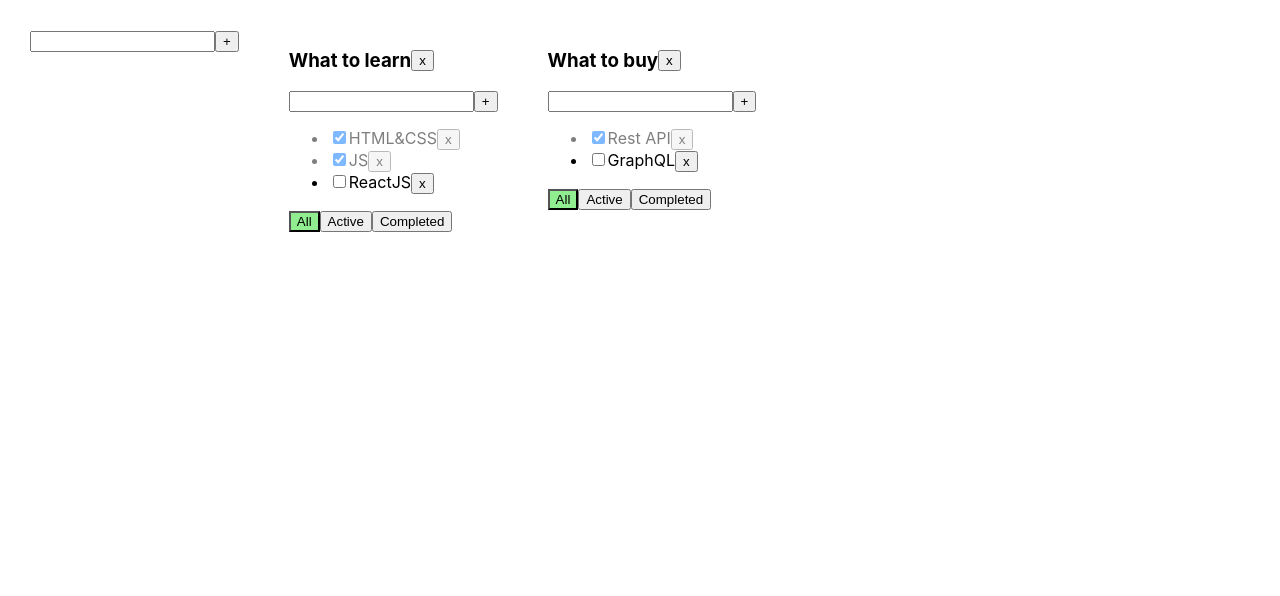
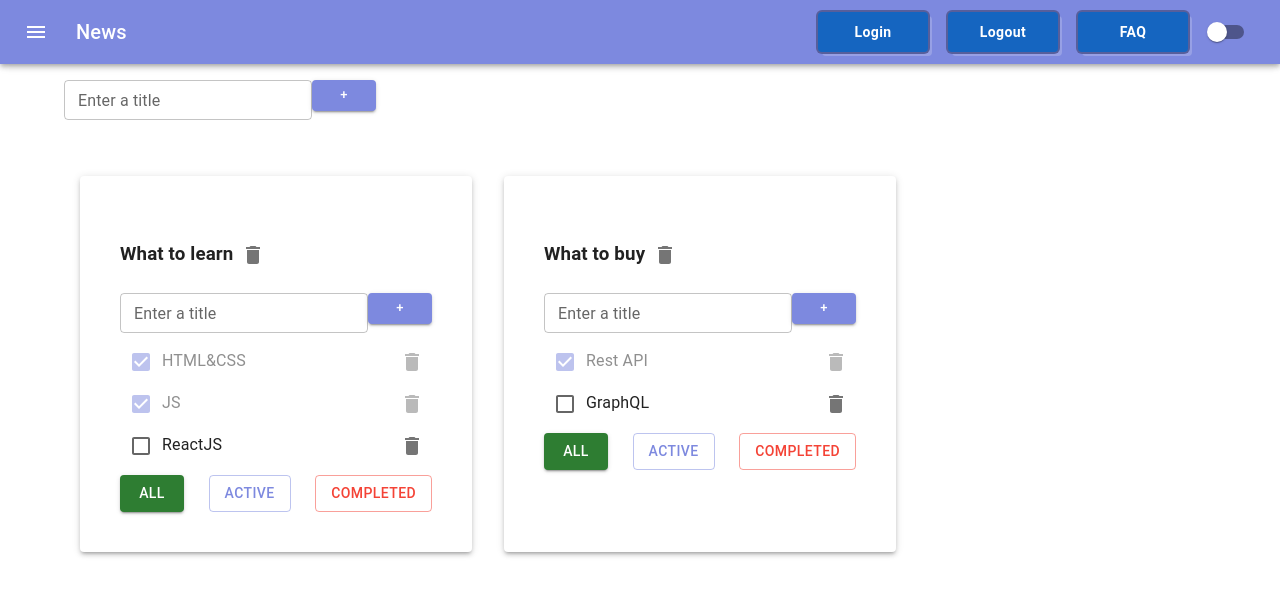
Before and after one commit to ianabarkhatova/todolist-new, a React (Vite) app: page / in a window 1280 px wide. Shown: the top 596 px of the page. Built offline with nearby package versions, Linux system fonts and the light colour scheme.

Commit message:
Implement MUI

```diff
--- a/package.json
+++ b/package.json
@@ -10,6 +10,10 @@
     "preview": "vite preview"
   },
   "dependencies": {
+    "@emotion/react": "^11.14.0",
+    "@emotion/styled": "^11.14.0",
+    "@mui/icons-material": "^6.4.5",
+    "@mui/material": "^6.4.5",
     "react": "19.0.0",
     "react-dom": "19.0.0",
     "uuid": "^11.0.5"
--- a/src/App.css
+++ b/src/App.css
@@ -1,29 +1,29 @@
 .app {
-  padding: 30px;
-  display: flex;
+  /*padding: 30px;*/
+  /*display: flex;*/
 }
 
-.app > div {
-  margin-right: 50px;
-}
+/*.app > div {*/
+/*  margin-right: 50px;*/
+/*}*/
 
-.error {
-  border: red 3px solid;
-}
+/*.error {*/
+/*  border: red 3px solid;*/
+/*}*/
 
-.error-message {
-  color: red;
-}
+/*.error-message {*/
+/*  color: red;*/
+/*}*/
 
-.active-filter {
-  background-color: lightgreen;
-}
+/*.active-filter {*/
+/*  background-color: lightgreen;*/
+/*}*/
 
-.is-done {
-  opacity: 0.5;
-}
+/*.is-done {*/
+/*  opacity: 0.5;*/
+/*}*/
 
-.container {
-  display: flex;
-  align-items: center;
-}
+/*.container {*/
+/*  display: flex;*/
+/*  align-items: center;*/
+/*}*/
--- a/src/App.tsx
+++ b/src/App.tsx
@@ -3,6 +3,12 @@ import { Todolist } from "./components/Todolist.tsx";
 import { useState } from "react";
 import { v1 } from "uuid";
 import { AddItemForm } from "./components/AddItemForm.tsx";
+import { ButtonAppBar } from "./components/ButtonAppBar.tsx";
+import Container from "@mui/material/Container";
+import Grid from "@mui/material/Grid2";
+import Paper from "@mui/material/Paper";
+import { createTheme, ThemeProvider } from "@mui/material/styles";
+import { CssBaseline } from "@mui/material";
 
 export const App = () => {
   const todolistId1 = v1();
@@ -82,7 +88,7 @@ export const App = () => {
     setTasks((prevState) => ({ ...prevState, [id]: [] }));
   };
 
-  const updateTaskTitle = (
+  const changeTaskTitle = (
     todolistId: string,
     taskId: string,
     updatedTitle: string,
@@ -95,7 +101,7 @@ export const App = () => {
     }));
   };
 
-  const updateTodolistTitle = (todolistId: string, newTitle: string) => {
+  const changeTodolistTitle = (todolistId: string, newTitle: string) => {
     setTodolists((prevState) =>
       prevState.map((todolist) =>
         todolist.id === todolistId
@@ -105,11 +111,44 @@ export const App = () => {
     );
   };
 
+  const changeModeHandler = () => {
+    setThemeMode(themeMode === "light" ? "dark" : "light");
+  };
+
+  const [themeMode, setThemeMode] = useState<ThemeMode>("light");
+
+  const theme = createTheme({
+    palette: {
+      mode: themeMode === "light" ? "light" : "dark",
+      primary: {
+        // light: "#757ce8",
+        main: "#7d89df",
+        // dark: "#002884",
+        // contrastText: "#fff",
+      },
+      secondary: {
+        light: "#ff7961",
+        main: "#f44336",
+        dark: "#ba000d",
+        contrastText: "#000",
+      },
+    },
+  });
+
   return (
+    <ThemeProvider theme={theme}>
+      <CssBaseline />
+      <Container fixed>
         <div className="app">
+          <ButtonAppBar changeModeHandler={changeModeHandler} />
+          <Grid container>
             <AddItemForm addItem={addTodolist} />
+          </Grid>
+
+          <Grid container sx={{ mt: 5 }}>
             {todolists.map((todolist) => {
               return (
+                <Paper elevation={3} sx={{ p: 5, m: 2 }}>
                   <Todolist
                     key={todolist.id}
                     todolistId={todolist.id}
@@ -121,12 +160,16 @@ export const App = () => {
                     addTask={addTask}
                     changeTaskStatus={changeTaskStatus}
                     removeTodolist={removeTodolist}
-            updateTaskTitle={updateTaskTitle}
-            updateTodolistTitle={updateTodolistTitle}
+                    changeTaskTitle={changeTaskTitle}
+                    changeTodolistTitle={changeTodolistTitle}
                   />
+                </Paper>
               );
             })}
+          </Grid>
         </div>
+      </Container>
+    </ThemeProvider>
   );
 };
 
@@ -143,3 +186,5 @@ export type Task = {
 };
 
 export type FilterValueType = "All" | "Active" | "Completed";
+
+type ThemeMode = "light" | "dark";
--- /dev/null
+++ b/src/Todolist.styles.ts
@@ -0,0 +1,12 @@
+import { SxProps } from "@mui/material";
+
+export const filterButtonsContainerSx: SxProps = {
+  display: "flex",
+  justifyContent: "space-between",
+};
+
+export const getListItemSx = (isDone: boolean): SxProps => ({
+  p: 0,
+  justifyContent: "space-between",
+  opacity: isDone ? 0.5 : 1,
+});
--- a/src/components/AddItemForm.tsx
+++ b/src/components/AddItemForm.tsx
@@ -1,5 +1,6 @@
-import { Button } from "./Button.tsx";
 import { ChangeEvent, KeyboardEvent, useState } from "react";
+import Button from "@mui/material/Button";
+import TextField from "@mui/material/TextField";
 
 type Props = {
   addItem: (title: string) => void;
@@ -29,14 +30,21 @@ export const AddItemForm = ({ addItem }: Props) => {
 
   return (
     <div>
-      <input
+      <TextField
+        error={!!error}
+        id="outlined-basic"
+        label={error ? error : "Enter a title"}
+        variant="outlined"
         value={title}
         onChange={changeItemTitleHandler}
         onKeyDown={addItemOnEnterHandler}
-        className={error ? "error" : ""}
+        size="small"
       />
-      <Button title={"+"} onClick={addItemHandler} />
-      {error && <div className={"error-message"}>{error}</div>}
+
+      {/*//todo: customize button styles*/}
+      <Button variant="contained" size="small" onClick={addItemHandler}>
+        +
+      </Button>
     </div>
   );
 };
--- /dev/null
+++ b/src/components/ButtonAppBar.tsx
@@ -0,0 +1,41 @@
+import AppBar from "@mui/material/AppBar";
+import Box from "@mui/material/Box";
+import Toolbar from "@mui/material/Toolbar";
+import Typography from "@mui/material/Typography";
+import IconButton from "@mui/material/IconButton";
+import MenuIcon from "@mui/icons-material/Menu";
+import { NavButton } from "./NavButton.tsx";
+import { Switch, useTheme } from "@mui/material";
+
+export const ButtonAppBar = ({ changeModeHandler }: Props) => {
+  const theme = useTheme();
+
+  return (
+    <Box sx={{ flexGrow: 1, marginBottom: "80px" }}>
+      <AppBar position="fixed">
+        <Toolbar>
+          <IconButton
+            size="large"
+            edge="start"
+            color="inherit"
+            aria-label="menu"
+            sx={{ mr: 2 }}
+          >
+            <MenuIcon />
+          </IconButton>
+          <Typography variant="h6" component="div" sx={{ flexGrow: 1 }}>
+            News
+          </Typography>
+          <NavButton>Login</NavButton>
+          <NavButton>Logout</NavButton>
+          <NavButton>FAQ</NavButton>
+          <Switch color={"default"} onChange={changeModeHandler} />
+        </Toolbar>
+      </AppBar>
+    </Box>
+  );
+};
+
+type Props = {
+  changeModeHandler: () => void;
+};
--- a/src/components/EditableSpan.tsx
+++ b/src/components/EditableSpan.tsx
@@ -6,28 +6,28 @@ type Props = {
 };
 
 export const EditableSpan = ({ oldTitle, onClick }: Props) => {
-  const [edit, setEdit] = useState(false);
-  const [updatedTitle, setUpdatedTitle] = useState(oldTitle);
+  const [isEditMode, setIsEditMode] = useState(false);
+  const [title, setTitle] = useState(oldTitle);
 
-  const editHandler = () => {
-    setEdit(!edit);
-    if (edit) {
-      onClick(updatedTitle);
+  const editModeHandler = () => {
+    setIsEditMode(!isEditMode);
+    if (isEditMode) {
+      onClick(title);
     }
   };
 
-  const updateTitleHandler = (e: ChangeEvent<HTMLInputElement>) => {
-    setUpdatedTitle(e.currentTarget.value);
+  const changeTitleHandler = (e: ChangeEvent<HTMLInputElement>) => {
+    setTitle(e.currentTarget.value);
   };
 
-  return edit ? (
+  return isEditMode ? (
     <input
-      value={updatedTitle}
-      onBlur={editHandler}
+      value={title}
+      onBlur={editModeHandler}
       autoFocus
-      onChange={updateTitleHandler}
+      onChange={changeTitleHandler}
     />
   ) : (
-    <span onDoubleClick={editHandler}>{oldTitle}</span>
+    <span onDoubleClick={editModeHandler}>{oldTitle}</span>
   );
 };
--- /dev/null
+++ b/src/components/NavButton.tsx
@@ -0,0 +1,19 @@
+import Button from "@mui/material/Button";
+import { styled } from "@mui/material/styles";
+
+type NavButtonProps = {
+  background?: string;
+};
+
+export const NavButton = styled(Button)<NavButtonProps>(
+  ({ background, theme }) => ({
+    minWidth: "110px",
+    fontWeight: "bold",
+    boxShadow: `0 0 0 2px ${theme.palette.primary.dark}, 4px 4px 0 0 ${theme.palette.primary.light}`,
+    textTransform: "capitalize",
+    margin: "0 10px",
+    padding: "8px 24px",
+    color: theme.palette.primary.contrastText,
+    background: background || "#1565c0",
+  }),
+);
--- a/src/components/Todolist.tsx
+++ b/src/components/Todolist.tsx
@@ -1,7 +1,14 @@
 import { FilterValueType, Task } from "../App.tsx";
-import { Button } from "./Button.tsx";
 import { AddItemForm } from "./AddItemForm.tsx";
 import { EditableSpan } from "./EditableSpan.tsx";
+import IconButton from "@mui/material/IconButton";
+import DeleteIcon from "@mui/icons-material/Delete";
+import Button from "@mui/material/Button";
+import Checkbox from "@mui/material/Checkbox";
+import List from "@mui/material/List";
+import ListItem from "@mui/material/ListItem";
+import Box from "@mui/material/Box";
+import { filterButtonsContainerSx, getListItemSx } from "../Todolist.styles.ts";
 
 export const Todolist = (props: Props) => {
   const {
@@ -14,8 +21,8 @@ export const Todolist = (props: Props) => {
     todolistId,
     filter,
     removeTodolist,
-    updateTaskTitle,
-    updateTodolistTitle,
+    changeTaskTitle,
+    changeTodolistTitle,
   } = props;
 
   const filterTasks = () => {
@@ -41,8 +48,8 @@ export const Todolist = (props: Props) => {
     removeTodolist(todolistId);
   };
 
-  const updateTodolistTitleHandler = (newTitle: string) => {
-    updateTodolistTitle(todolistId, newTitle);
+  const changeTodolistTitleHandler = (newTitle: string) => {
+    changeTodolistTitle(todolistId, newTitle);
   };
 
   const addTaskHandler = (title: string) => {
@@ -51,8 +58,8 @@ export const Todolist = (props: Props) => {
 
   const deleteTaskHandler = (taskId: string) => deleteTask(todolistId, taskId);
 
-  const updateTaskTitleHandler = (updatedTitle: string, taskId: string) => {
-    updateTaskTitle(todolistId, taskId, updatedTitle);
+  const changeTaskTitleHandler = (updatedTitle: string, taskId: string) => {
+    changeTaskTitle(todolistId, taskId, updatedTitle);
   };
 
   const changeTaskStatusHandler = (taskId: string, newIsDone: boolean) => {
@@ -61,9 +68,9 @@ export const Todolist = (props: Props) => {
 
   const mappedTasks = filteredTasks?.map((task) => {
     return (
-      <li key={task.id} className={task.isDone ? "is-done" : ""}>
-        <input
-          type="checkbox"
+      <ListItem key={task.id} sx={getListItemSx(task.isDone)}>
+        <div>
+          <Checkbox
             checked={task.isDone}
             onChange={(e) =>
               changeTaskStatusHandler(task.id, e.currentTarget.checked)
@@ -72,11 +79,18 @@ export const Todolist = (props: Props) => {
           <EditableSpan
             oldTitle={task.title}
             onClick={(updatedTitle) =>
-            updateTaskTitleHandler(updatedTitle, task.id)
+              changeTaskTitleHandler(updatedTitle, task.id)
             }
           />
-        <Button title={"x"} onClick={() => deleteTaskHandler(task.id)} />
-      </li>
+        </div>
+
+        <IconButton
+          aria-label="delete"
+          onClick={() => deleteTaskHandler(task.id)}
+        >
+          <DeleteIcon />
+        </IconButton>
+      </ListItem>
     );
   });
 
@@ -86,37 +100,44 @@ export const Todolist = (props: Props) => {
         <h3>
           <EditableSpan
             oldTitle={title}
-            onClick={(newTitle) => updateTodolistTitleHandler(newTitle)}
+            onClick={(newTitle) => changeTodolistTitleHandler(newTitle)}
           />
-        </h3>
-
-        <Button
-          title={"x"}
+          <IconButton
+            aria-label="delete"
             onClick={() => {
               removeTodoListHandler();
             }}
-        />
+          >
+            <DeleteIcon />
+          </IconButton>
+        </h3>
       </div>
       <AddItemForm addItem={addTaskHandler} />
-      {tasks.length === 0 ? <p>No tasks</p> : <ul>{mappedTasks}</ul>}
+      {tasks.length === 0 ? <p>No tasks</p> : <List>{mappedTasks}</List>}
 
-      <div>
+      <Box sx={filterButtonsContainerSx}>
         <Button
-          title={"All"}
-          className={filter === "All" ? "active-filter" : ""}
+          variant={filter === "All" ? "contained" : "outlined"}
+          color="success"
           onClick={() => changeFilterHandler("All")}
-        />
+        >
+          All
+        </Button>
         <Button
-          title={"Active"}
-          className={filter === "Active" ? "active-filter" : ""}
+          variant={filter === "Active" ? "contained" : "outlined"}
+          color="primary"
           onClick={() => changeFilterHandler("Active")}
-        />
+        >
+          Active
+        </Button>
         <Button
-          title={"Completed"}
-          className={filter === "Completed" ? "active-filter" : ""}
+          variant={filter === "Completed" ? "contained" : "outlined"}
+          color="secondary"
           onClick={() => changeFilterHandler("Completed")}
-        />
-      </div>
+        >
+          Completed
+        </Button>
+      </Box>
     </div>
   );
 };
@@ -135,10 +156,10 @@ type Props = {
     isDone: boolean,
   ) => void;
   removeTodolist: (todolistId: string) => void;
-  updateTaskTitle: (
+  changeTaskTitle: (
     todolistId: string,
     taskId: string,
     updatedTitle: string,
   ) => void;
-  updateTodolistTitle: (todolistId: string, newTitle: string) => void;
+  changeTodolistTitle: (todolistId: string, newTitle: string) => void;
 };
--- a/src/index.css
+++ b/src/index.css
@@ -1,19 +1,19 @@
-:root {
-  font-family: Inter, system-ui, Avenir, Helvetica, Arial, sans-serif;
-  font-synthesis: none;
-  text-rendering: optimizeLegibility;
-  -webkit-font-smoothing: antialiased;
-  -moz-osx-font-smoothing: grayscale;
-}
+/*:root {*/
+/*  font-family: Inter, system-ui, Avenir, Helvetica, Arial, sans-serif;*/
+/*  font-synthesis: none;*/
+/*  text-rendering: optimizeLegibility;*/
+/*  -webkit-font-smoothing: antialiased;*/
+/*  -moz-osx-font-smoothing: grayscale;*/
+/*}*/
 
-body {
-  margin: 0;
-  display: flex;
-  min-width: 320px;
-  min-height: 100vh;
-}
+/*body {*/
+/*  margin: 0;*/
+/*  display: flex;*/
+/*  min-width: 320px;*/
+/*  min-height: 100vh;*/
+/*}*/
 
-h1 {
-  font-size: 3.2em;
-  line-height: 1.1;
-}
+/*h1 {*/
+/*  font-size: 3.2em;*/
+/*  line-height: 1.1;*/
+/*}*/
```
Also changed, not shown: 1 other file (tests, documents, lock files or other folders). Lines whose indentation alone changed are shown as unchanged.
